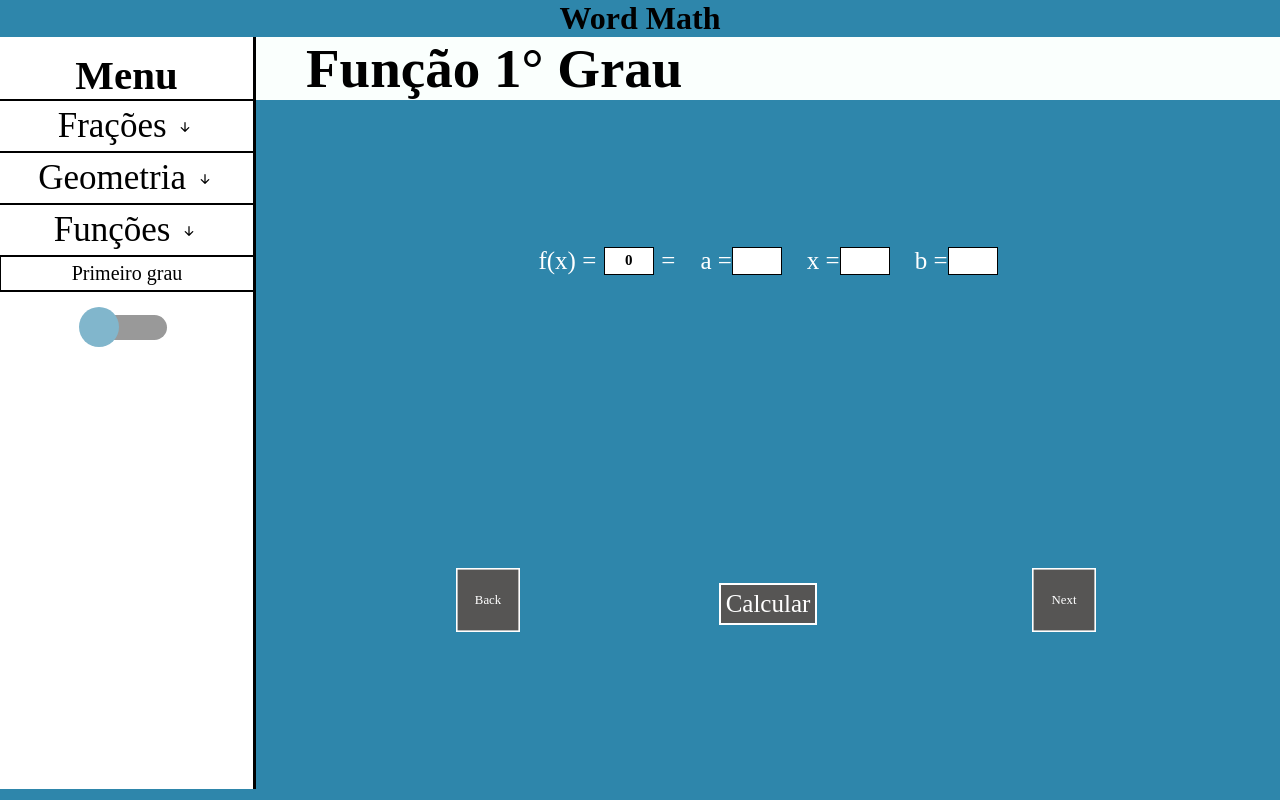
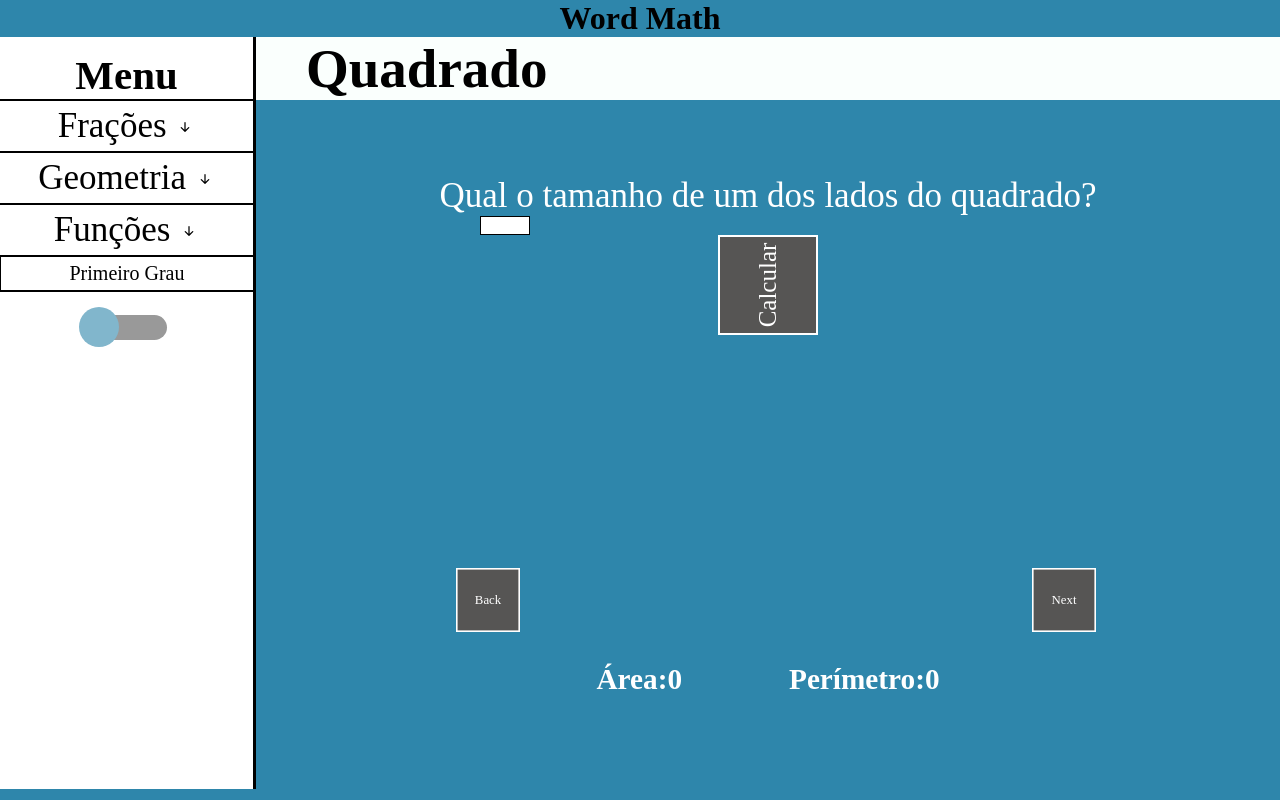
Before and after one commit to Davi-Serrano/Word-Math, a React (Create React App) app: page / in a window 1280 px wide. Both pictures are taken after a click on the item "Funções". Built offline with nearby package versions, Linux system fonts and the light colour scheme.

Commit message:
Index Page add First Func add, Icon W add, Title add

```diff
--- a/public/index.html
+++ b/public/index.html
@@ -2,7 +2,7 @@
 <html lang="en">
   <head>
     <meta charset="utf-8" />
-    <link rel="icon" href="%PUBLIC_URL%/favicon.ico" />
+    <link rel="icon" href="https://cdn.iconscout.com/icon/free/png-512/w-characters-character-alphabet-letter-36036.png" />
     <meta name="viewport" content="width=device-width, initial-scale=1" />
     <meta name="theme-color" content="#000000" />
     <meta
@@ -24,7 +24,7 @@
       work correctly both with client-side routing and a non-root public URL.
       Learn how to configure a non-root public URL by running `npm run build`.
     -->
-    <title>React App</title>
+    <title>Word Math</title>
   </head>
   <body>
     <noscript>You need to enable JavaScript to run this app.</noscript>
--- a/src/components/Menu/List/index.js
+++ b/src/components/Menu/List/index.js
@@ -89,7 +89,10 @@ export const MenuList = () => {
 
                 <List >
                     <ul className={ ` ${threehide ? "hide" : ""}`} >
-                        <li>Primeiro grau</li>
+                        <li onClick= { () => {  setIndexPage( IndexPage * 0 + 8)
+                                                            setShowMenu(true)}}
+                                    >Primeiro Grau
+                            </li>
                     </ul>
                 </List>
 
--- a/src/components/Section/Geometric/geometric.js
+++ b/src/components/Section/Geometric/geometric.js
@@ -12,7 +12,7 @@ import { Subtratcion } from "../Fraction/Subtratcion"
 import { Multiplication } from "../Fraction/Multiplication"
 import { Division } from "../Fraction/Division"
 
-import { FuncFirst } from "../Func"
+import { FuncFirst } from "../Func/index"
 
 export const Geometric = () =>{
 
@@ -45,11 +45,7 @@ export const Geometric = () =>{
        return (
 
            <div>
-
-                <FuncFirst />
-
-
-
+                <Square/>
                 <IndxBtnNext onClick={NextGeometric}> Next</IndxBtnNext>
                 <IndxBtnBack onClick={()=> setIndexPage(3)}> Back</IndxBtnBack>
             </div>
@@ -59,7 +55,6 @@ export const Geometric = () =>{
         return(
 
             <div>
-
                  <Rectangle />
                  <IndxBtnNext onClick={NextGeometric}> Next</IndxBtnNext>
                  <IndxBtnBack onClick={BackGeometric}> Back</IndxBtnBack>
@@ -83,7 +78,6 @@ export const Geometric = () =>{
         return(
 
             <div>
-
                  <Triangle />
                  <IndxBtnNext onClick={()=> setIndexPage(0)}> Next</IndxBtnNext>
                  <IndxBtnBack onClick={BackGeometric}> Back</IndxBtnBack>
@@ -97,7 +91,6 @@ export const Geometric = () =>{
         return (
 
             <div>
-
                  <Addition />
                  <IndxBtnNext onClick={NextFraction} > Next</IndxBtnNext>
                  <IndxBtnBack onClick={()=> setIndexPage(7)}> Back</IndxBtnBack>
@@ -110,7 +103,6 @@ export const Geometric = () =>{
         return (
 
             <div>
-
                 <Subtratcion />
                 <IndxBtnNext onClick={NextFraction}> Next</IndxBtnNext>
                 <IndxBtnBack onClick={BackFraction}> Back</IndxBtnBack>
@@ -124,7 +116,6 @@ export const Geometric = () =>{
         return (
 
             <div>
-
                 <Multiplication />
                 <IndxBtnNext onClick={NextFraction}> Next</IndxBtnNext>
                 <IndxBtnBack onClick={BackFraction}> Back</IndxBtnBack>
@@ -137,7 +128,6 @@ export const Geometric = () =>{
         return (
 
             <div>
-
                 <Division />
                 <IndxBtnNext onClick={()=> setIndexPage(4)}> Next</IndxBtnNext>
                 <IndxBtnBack onClick={BackFraction}> Back</IndxBtnBack>
@@ -147,7 +137,14 @@ export const Geometric = () =>{
                 )
                     }
 
+    if( IndexPage === 8){
+        return(
 
+            <div>
+                <FuncFirst />
+            </div>
+            )
+    }
 
 
     }
```
Lines whose indentation alone changed are shown as unchanged.
